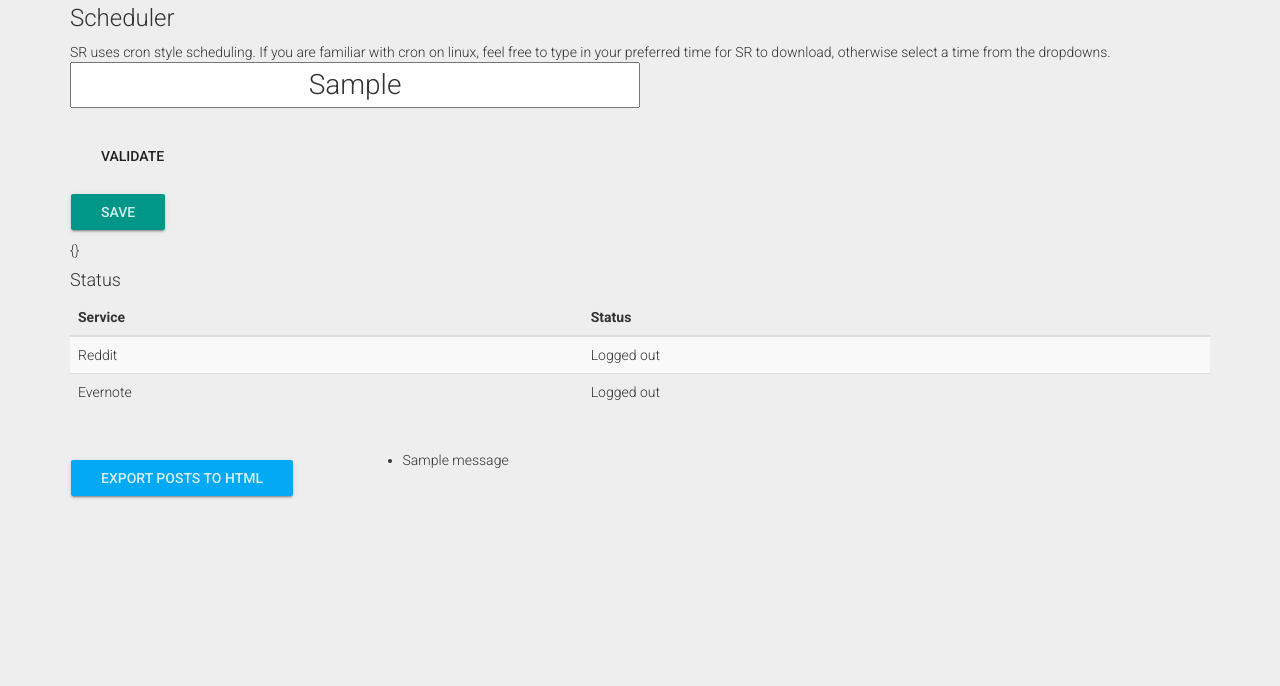
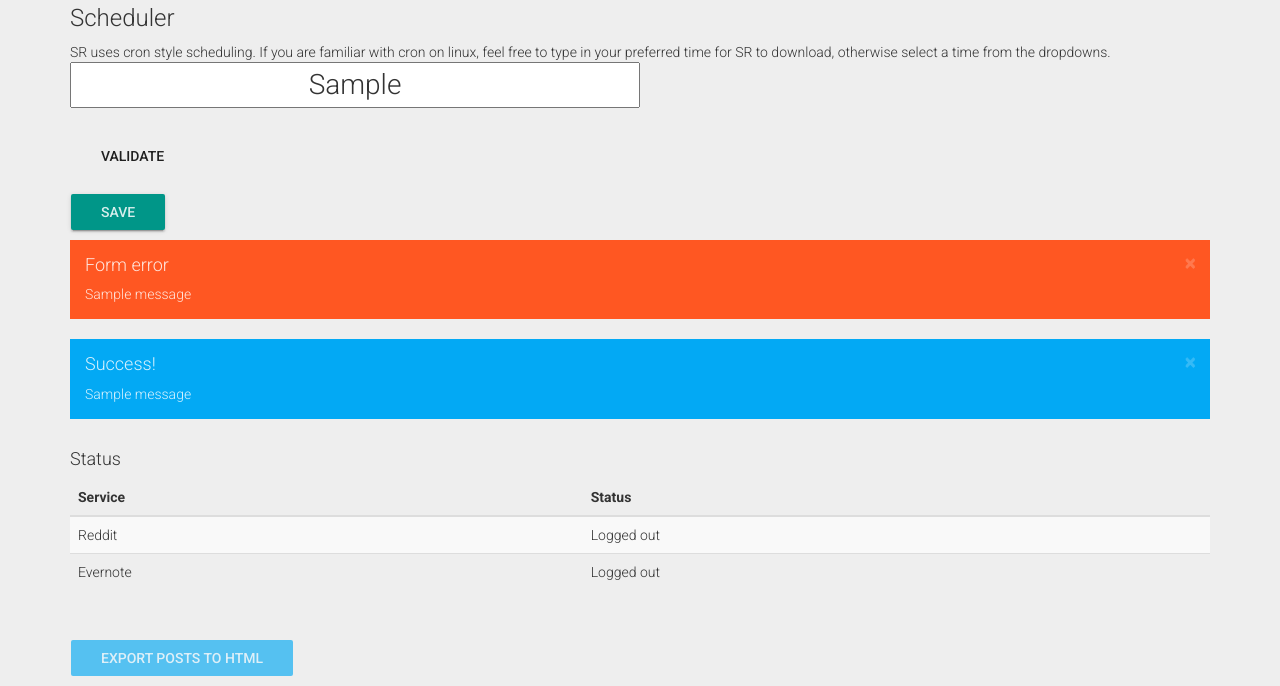
Before and after one commit to jallier/SavedRetriever, a Flask app: template templates/settings.html in a window 1280 px wide. Shown: the part 894-1580 px from the top of the page. Before the commit the page ends 1393 px from the top, so only its background shows below. Run offline with Flask 2, Linux system fonts and the light colour scheme; tables that the repository leaves empty hold one stand-in row (values such as "Sample post"); the template is opened without the code that fills it: values that come from a table or form of the project are taken from there, most other values are stand-ins (such as "Sample title", 1, 10 or a date in 2020); one stand-in notice (Sample message) is shown; parts of the project's set-up code (start-up, migrations or seed data) failed here and were passed over; some libraries are stand-ins or nearby versions.

Commit message:
Improved visual feedback for settings page

```diff
--- a/flask_app.py
+++ b/flask_app.py
@@ -6,7 +6,7 @@
 import praw
 from Resources.forms import SettingsForm
 from apscheduler.schedulers.background import BackgroundScheduler
-from flask import Flask, render_template, request, send_file, jsonify, redirect
+from flask import Flask, render_template, request, send_file, jsonify, redirect, flash
 from flask_sqlalchemy import SQLAlchemy
 from sqlalchemy import desc
 from sqlalchemy.exc import IntegrityError
@@ -232,6 +232,7 @@
         try:
             db.session.commit()
             logger.info("Settings updated")
+            flash("Settings updated successfully")
         except IntegrityError as e:
             db.session.rollback()
             logger.error("Error updating settings - %s", e)
@@ -245,12 +246,20 @@
             logger.info("Next job rescheduled to {}".format(settings_dict['cron_string'].setting_value))
 
         return redirect('/settings')
+    else:
+        flash_errors(form)
 
     # Set the values of the input boxes in the form
     form.color.data = color.setting_value
     return render_color_template('settings.html', form=form, reddit_token=reddit_token, evernote_token=None,
                                  num_of_comments=num_of_comments, save_comments=save_comments,
                                  num_of_posts=num_of_posts, cron_string=cron_string)
+
+
+def flash_errors(form):
+    for field, errors in form.errors.items():
+        for error in errors:
+            flash(u"Error in the %s field - %s" % (getattr(form, field).label.text, error), "error")
 
 
 @app.route("/reddit_wizard")
--- a/templates/settings.html
+++ b/templates/settings.html
@@ -170,14 +170,40 @@
                         <input type="submit" class="btn btn-raised btn-primary" value="SAVE">
                         <div class="ripple-container"></div>
                     </div>
-                    <div>
-                        {{form.errors}}
-                    </div>
                 </form>
             </div>
         </div>
     </div>
     <div class="row">
+        <div class="col-md-12">
+            {% with errors = get_flashed_messages(category_filter=["error"]) %}
+            {% if errors %}
+            <div class="bs-component">
+                <div class="alert alert-dismissible alert-warning">
+                    <button type="button" class="close" data-dismiss="alert">×</button>
+                    <h4>Form error</h4>
+                    {% for error in errors %}
+                        <p>{{ error }}</p>
+                    {% endfor %}
+                </div>
+            </div>
+            {% endif %}
+            {% endwith %}
+
+            {% with messages = get_flashed_messages(category_filter=["message"]) %}
+            {% if messages %}
+            <div class="bs-component">
+                <div class="alert alert-dismissible alert-info">
+                    <button type="button" class="close" data-dismiss="alert">×</button>
+                    <h4>Success!</h4>
+                    {% for message in messages %}
+                        <p>{{ message }}</p>
+                    {% endfor %}
+                </div>
+            </div>
+            {% endif %}
+            {% endwith %}
+        </div>
         <div class="col-md-12">
             <h4>Status</h4>
             <table class="table table-striped table-hover">
@@ -216,23 +242,13 @@
     <div class="row">
         <div class="col-md-3">
             <div>
-                <a href="javascript:void(0)" class="btn btn-raised btn-info">
+                <a href="javascript:void(0)" class="btn btn-raised btn-info disabled">
                     Export posts to html
                     <div class="ripple-container"></div>
                 </a>
             </div>
         </div>
-        <div class="col-md-3">
-            {% with messages = get_flashed_messages() %}
-            {% if messages %}
-            <ul>
-                {% for message in messages %}
-                <li>{{ message }}</li>
-                {% endfor %}
-            </ul>
-            {% endif %}
-            {% endwith %}
-        </div>
+
     </div>
 </div>
 
@@ -241,12 +257,6 @@
 $(function() {
   $.material.init();
 });
-
-
-
-
-
-
 </script>
 
 </body>
```
Also changed, not shown: static/cron.js (+9 -9 lines).
